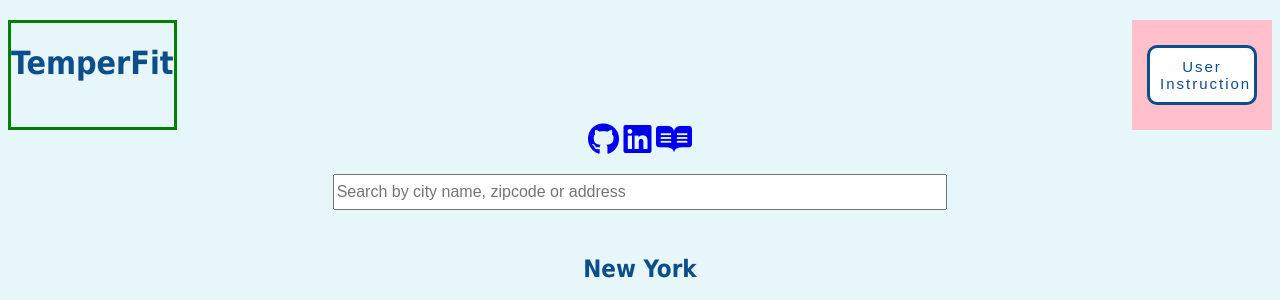
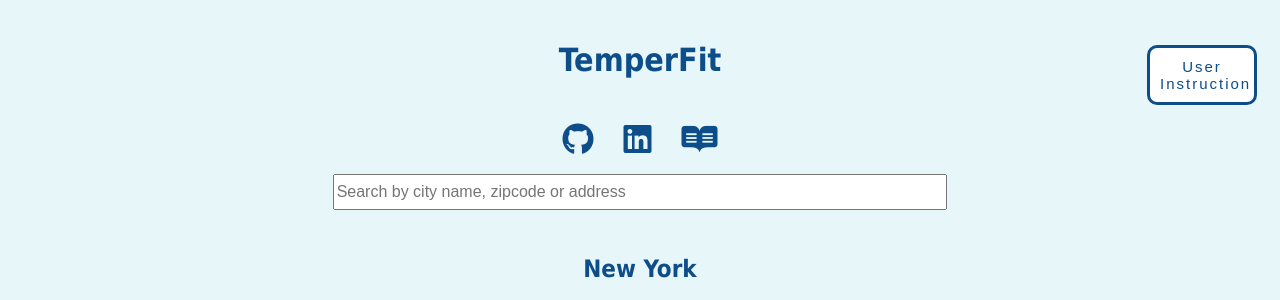
Before and after one commit to Yenleespace/TemperFit, a website built with webpack: page index.html in a window 1280 px wide. Shown: the top 300 px of the page. Built offline with nearby package versions, Linux system fonts and the light colour scheme; no server answers.

Commit message:
UI set up

```diff
--- a/src/styles/userinstruction.scss
+++ b/src/styles/userinstruction.scss
@@ -1,17 +1,18 @@
 .title-container {
     display: flex;
-    justify-content: space-between;
-
+    justify-content: flex-end;
+    position: relative;
 }
 
 .modal-btn {
-    background-color: pink;
     padding: 10px 0;
 }
 
 .title {
     text-align: center;
-    border: 3px solid green;
+    position: absolute;
+    left: 50%;
+    transform: translateX(-50%);
 }
 
 .modal {
@@ -84,5 +85,12 @@
   }
 
   .nav-bar {
-    text-align: center;
+    display: flex;
+    justify-content: center;
+    align-items: center;
+    gap: 30px;
   }
+
+  .fa-brands {
+    color: #0D4D89;
+  }
```
Also changed, not shown: dist/main.css.
